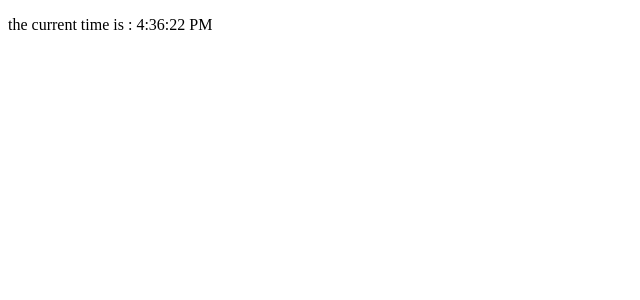
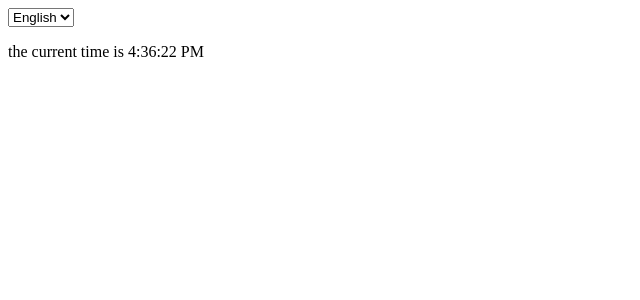
Before and after one commit to GiuseppeCrimi99/REACT, a React (Vite) app in the folder my-app/: page / in a window 1280 px wide. Shown: the top 300 px of the page, without its empty margins (0-640 px from the left). Built offline with nearby package versions, Linux system fonts and the light colour scheme.

Commit message:
exercise of contextAPI

```diff
--- a/my-app/src/App.jsx
+++ b/my-app/src/App.jsx
@@ -1,11 +1,27 @@
+import { useState } from "react";
 import { Clock } from "./Clock"
+import LanguageContext from "./LanguageContext"
 
 export function App (){
+    const[language,setLanguage]=useState("en")
+    const handleChangeLanguage = (event) => {
+        setLanguage(event.target.value);
+      };
+
+
+
     return(
         <div>
+               <label></label>
+               <select name="lanSelect" value={language} onChange={handleChangeLanguage}>
+                <option value="en">English</option>
+                <option value="it">Italiano</option>
+               </select>
+              <LanguageContext.Provider value={language}>
 
+                <Clock/>
+              </LanguageContext.Provider>
 
-           <Clock/>
 
         </div>
     )
--- a/my-app/src/Button.jsx
+++ /dev/null
@@ -1,3 +0,0 @@
-export function Button ({label, onClick}){
-    return <button onClick={onClick}>{label}</button>
-}
--- a/my-app/src/Clock.jsx
+++ b/my-app/src/Clock.jsx
@@ -1,7 +1,8 @@
-import { useEffect , useState } from "react";
+import { useContext, useEffect , useState } from "react";
+import LanguageContext from "./LanguageContext";
 
 export function Clock(){
-
+     const language= useContext(LanguageContext)
     const[date, setDate]= useState(new Date())
 
     useEffect(()=>{
@@ -20,7 +21,9 @@ export function Clock(){
 
     return(
         <div>
-            <p> the current time is : {date.toLocaleTimeString()}</p>
+        <p>{language === "en" ? "the current time is" : "l'ora corrente è:"} {date.toLocaleTimeString()}</p>
+
+
         </div>
     )
 
--- a/my-app/src/Hello.jsx
+++ /dev/null
@@ -1,3 +0,0 @@
-export function Hello(){
-    return <h2> Hello World!</h2>
-}
--- /dev/null
+++ b/my-app/src/LanguageContext.jsx
@@ -0,0 +1,7 @@
+import { createContext } from "react"
+
+const LanguageContext = createContext("en")
+
+
+
+export default LanguageContext
```
Also changed, not shown: my-app/src/AlertClock.jsx (deleted, +0 -13 lines), my-app/src/Counter.jsx (deleted, +0 -34 lines).
